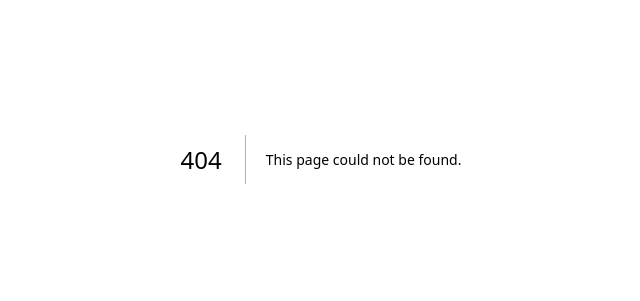
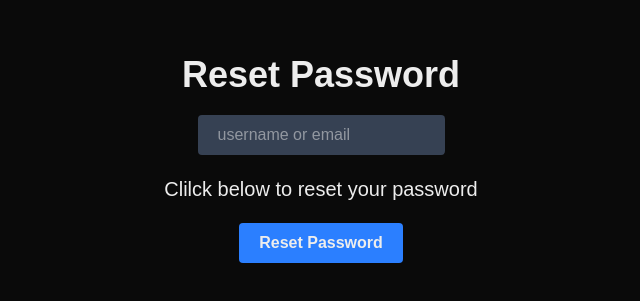
Before and after one commit to saumyarex/nextauth, a Next.js app: page /password-reset in a window 1280 px wide. Before the commit this address had no page. Shown: the part 241-542 px from the top of the page, without its empty margins (319-959 px from the left). Built offline with nearby package versions, Linux system fonts and the light colour scheme.

Commit message:
password reset page done

```diff
--- a/src/app/globals.css
+++ b/src/app/globals.css
@@ -4,6 +4,7 @@
   --background: #0a0a0a;
   --foreground: #ededed;
 }
+
 
 @theme inline {
   --color-background: var(--background);
--- a/src/app/login/page.tsx
+++ b/src/app/login/page.tsx
@@ -3,6 +3,7 @@ import React from "react";
 import axios from "axios";
 import toast, { Toaster } from "react-hot-toast";
 import { useRouter } from "next/navigation";
+import Link from "next/link";
 
 function LoginPage() {
   const router = useRouter();
@@ -89,6 +90,22 @@ function LoginPage() {
           Login
         </button>
       </form>
+      <div className="mt-3 flex flex-col items-center text-lg text-gray-400">
+        <p>
+          <Link
+            href={"/password-reset"}
+            className="text-center hover:text-gray-200"
+          >
+            Forgot Password
+          </Link>
+        </p>
+        <p>Don&#39;t have account</p>
+        <p>
+          <Link href={"/signup"} className="text-center hover:text-gray-200">
+            Sign Up
+          </Link>
+        </p>
+      </div>
       <Toaster position="bottom-center" />
     </div>
   );
--- /dev/null
+++ b/src/app/password-reset/page.tsx
@@ -0,0 +1,53 @@
+"use client";
+import axios from "axios";
+import React from "react";
+import toast, { Toaster } from "react-hot-toast";
+
+function PasswordRestPage() {
+  const [user, setUser] = React.useState("");
+  const [loading, setloading] = React.useState(false);
+
+  const resetPassword = async () => {
+    try {
+      setloading(true);
+      await axios.post("api/user/reset-password", user);
+      toast.success("Password reset link sent");
+    } catch (error: unknown) {
+      console.log(error);
+      if (axios.isAxiosError(error)) {
+        toast.error(error.response?.data.error);
+      } else if (error instanceof Error) {
+        toast.error(error.message);
+      } else {
+        toast.error("Unaccepted error occured");
+      }
+    } finally {
+      setloading(false);
+    }
+  };
+  return (
+    <div className="flex flex-col items-center justify-center min-h-screen gap-5">
+      <h1 className="text-4xl font-bold">
+        {loading ? "Sending email ..." : "Reset Password"}
+      </h1>
+      <input
+        id="user"
+        value={user}
+        type="text"
+        placeholder="username or email"
+        className="py-2 px-5 bg-gray-700 rounded"
+        onChange={(e) => setUser(e.target.value)}
+      />
+      <p className="text-xl">Clilck below to reset your password</p>
+      <button
+        className="bg-blue-500 py-2 px-5 rounded font-semibold hover:bg-blue-600 hover:cursor-pointer"
+        onClick={resetPassword}
+      >
+        Reset Password
+      </button>
+      <Toaster position="bottom-center" />
+    </div>
+  );
+}
+
+export default PasswordRestPage;
--- a/src/app/signup/page.tsx
+++ b/src/app/signup/page.tsx
@@ -3,6 +3,7 @@ import React from "react";
 import axios from "axios";
 import toast, { Toaster } from "react-hot-toast";
 import { useRouter } from "next/navigation";
+import Link from "next/link";
 
 function SingupPage() {
   const router = useRouter();
@@ -101,12 +102,21 @@ function SingupPage() {
         />
 
         <button
-          className="bg-blue-500 py-1 rounded hover:cursor-pointer hover:bg-blue-600 disabled:bg-blue-300 disabled:hover:cursor-default"
+          className="bg-blue-500 py-1 rounded hover:cursor-pointer hover:bg-blue-600 disabled:bg-blue-300 disabled:hover:cursor-default font-bold"
           disabled={buttonDisable}
         >
           SignUp
         </button>
       </form>
+      <div className="mt-3 flex flex-col items-center text-lg text-gray-400">
+        <p>Already have account</p>
+        <p>
+          <Link href={"/login"} className="text-center hover:text-gray-200">
+            Login
+          </Link>
+        </p>
+      </div>
+
       <Toaster position="bottom-center" />
     </div>
   );
```
